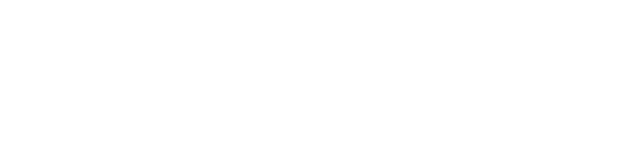
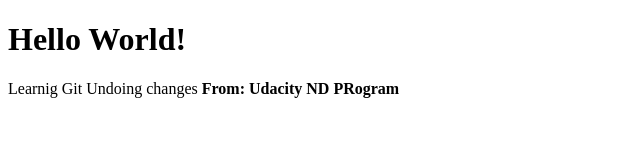
Before and after one commit to gwgusp/udacity-git-course, a plain HTML site: page index.html in a window 1280 px wide. Shown: the whole page, without its empty margins (0-640 px from the left). Drawn offline with Linux system fonts and the light colour scheme.

Commit message:
added more info

```diff
--- a/index.html
+++ b/index.html
@@ -9,6 +9,10 @@
 </head>
 
 <body>
+    <h1>Hello World!</h1>
+    <p>Learnig Git Undoing changes
+        <strong>From: Udacity ND PRogram</strong>
+    </p>
 
 </body>
 
```
